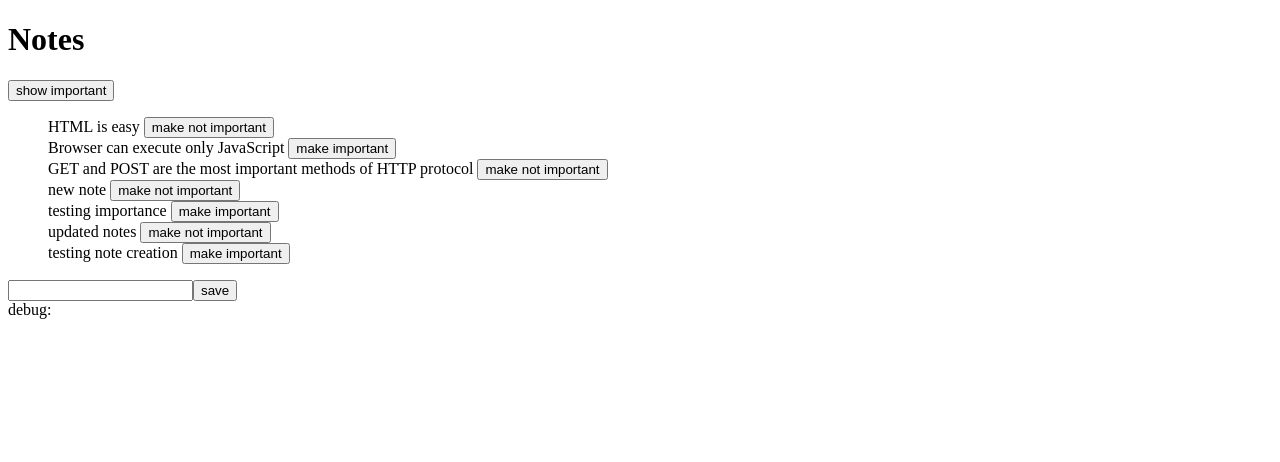
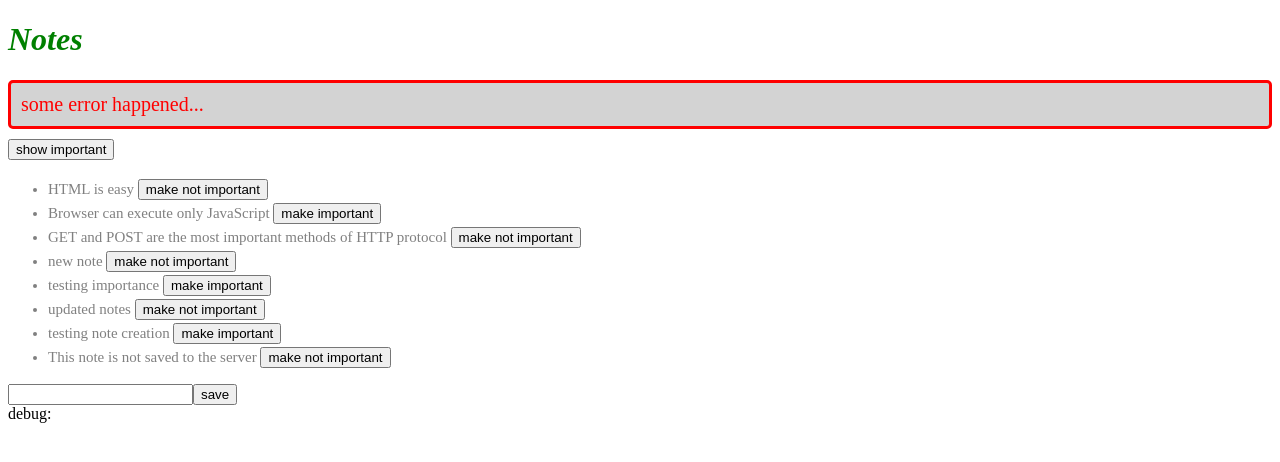
Before and after one commit to filmverse/-Part-2b-Communicating-with-server, a React (Create React App) app in the folder part1b/: page / in a window 1280 px wide. Shown: the top 462 px of the page. Built offline with nearby package versions, Linux system fonts and the light colour scheme; data requests are answered from the project's data file.

Commit message:
css has been added

```diff
--- a/part1b/src/App.js
+++ b/part1b/src/App.js
@@ -8,6 +8,7 @@ const App = () => {
   const [ notes, setNotes ] = useState([])
   const [ newNote, setNewNote ] = useState('')
   const [showAll, setShowAll] = useState(true)
+  const [errorMessage, setErrorMessage] = useState('some error happened...')
 
   const hook = () => {
     noteService.getAll().then(iNotes => {
@@ -49,11 +50,33 @@ const App = () => {
     noteService.update(id, changedNote).then(iNotes => {
       setNotes(notes.map(note => note.id !== id ? note : iNotes))
     })
+    .catch(error => {
+      setErrorMessage(
+        `Note ${note.content} was already removed from server`
+      )
+      setTimeout(() => {
+        setErrorMessage(null)
+      }, 5000)
+      setNotes(notes.filter(n => n.id !== id))
+    })
+  }
+
+  const Notification = ({ message }) => {
+    if (message === null) {
+      return null
+    }
+
+    return (
+      <div className="error">
+        {message}
+      </div>
+    )
   }
 
   return (
     <div>
-    <h1>Notes</h1>
+      <h1>Notes</h1>
+      <Notification message={errorMessage} />
       <button onClick={() => setShowAll(!showAll)}>
         show {showAll ? 'important' : 'all'}
       </button>
--- a/part1b/src/components/Note.js
+++ b/part1b/src/components/Note.js
@@ -5,9 +5,9 @@ const Note = ({ note, toggleImportance }) => {
         ? 'make not important' : 'make important'
 
     return (
-        <div>
+        <li className="note">
             {note.content} <button onClick={toggleImportance}>{label}</button>
-        </div>
+        </li>
     )
 }
 
--- a/part1b/src/index.css
+++ b/part1b/src/index.css
@@ -0,0 +1,20 @@
+h1 {
+    color: green;
+    font-style: italic;
+}
+
+.note {
+    color: gray;
+    padding-top: 3px;
+    font-size: 15px;
+}
+
+.error {
+    color: red;
+    background: lightgrey;
+    font-size: 20px;
+    border-style: solid;
+    border-radius: 5px;
+    padding: 10px;
+    margin-bottom: 10px;
+}
--- a/part1b/src/services/notes.js
+++ b/part1b/src/services/notes.js
@@ -3,7 +3,14 @@ const baseUrl = 'http://localhost:3001/notes'
 
 const getAll = () => {
     const request = axios.get(baseUrl)
-    return request.then(response => response.data)
+    // return request.then(response => response.data)
+    const nonExisting = {
+        id: 1000,
+        content: 'This note is not saved to the server',
+        date: '2019-05-30T17:30:31.098Z',
+        important: true,
+    }
+    return request.then(response => response.data.concat(nonExisting))
 }
 
 const create = (nObject) => {
```
